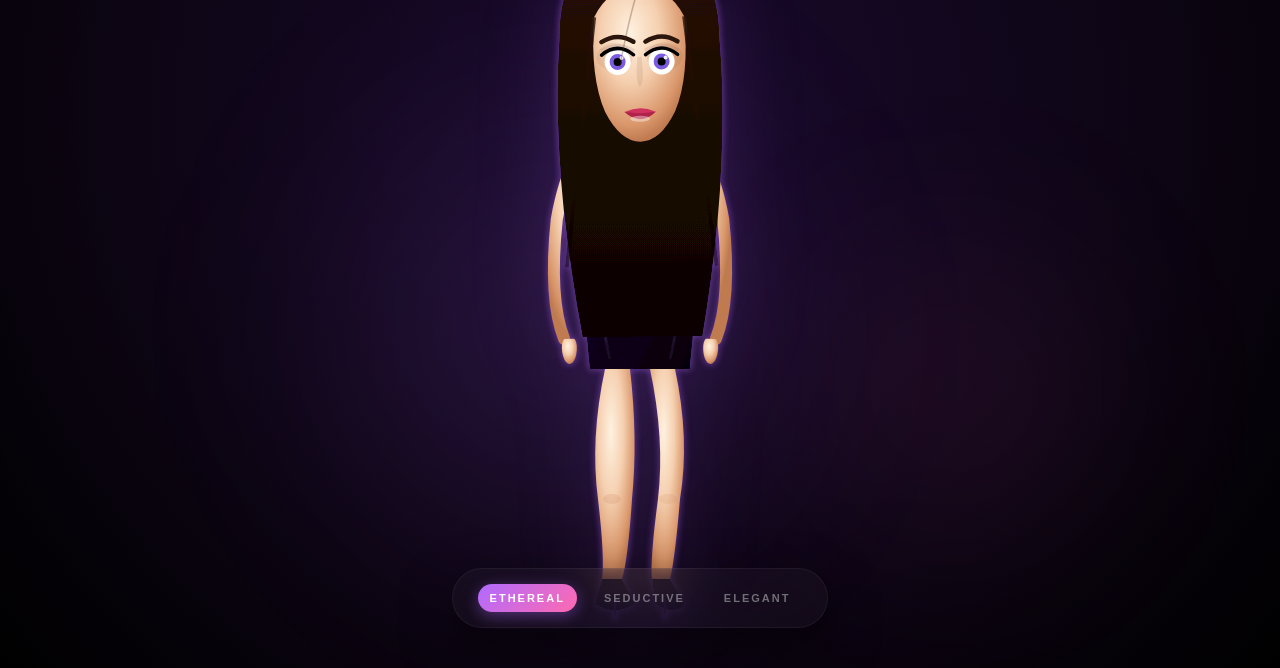
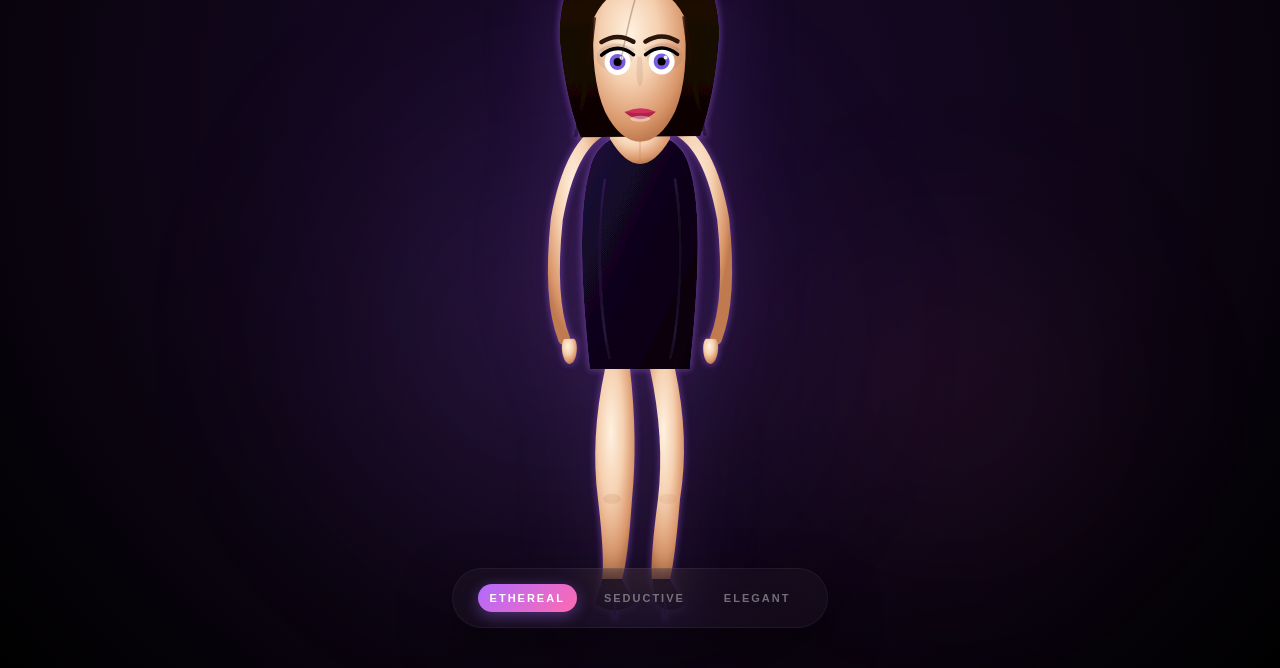
Before and after one commit to RoOrTi/ana-cobro-vida, a website: page ana-evolution.html in a window 1280 px wide. Shown: the part 132-800 px from the top of the page. Drawn offline with Linux system fonts and the light colour scheme.

Commit message:
sync: save changes

```diff
--- a/ana-character.js
+++ b/ana-character.js
@@ -87,7 +87,7 @@ const ANA_SVG_TEMPLATE = `
         <g id="headGroup">
           <rect x="138" y="175" width="24" height="45" rx="12" fill="url(#grad-skin)" />
           <path d="M 138 210 Q 150 225 162 210" fill="none" stroke="#bf7a50" stroke-width="2" opacity="0.2" />
-          <path d="M 70 120 Q 70 30 150 25 Q 230 30 230 120 Q 240 250 210 420 L 90 420 Q 60 250 70 120 Z" fill="url(#grad-hair)" />
+          <path d="M 70 120 Q 70 30 150 25 Q 230 30 230 120 Q 225 180 210 220 L 90 220 Q 75 180 70 120 Z" fill="url(#grad-hair)" />
           <path d="M 105 100 Q 100 160 115 195 Q 130 225 150 225 Q 170 225 185 195 Q 200 160 195 100 Q 180 70 150 70 Q 120 70 105 100 Z" fill="url(#grad-skin)" />
           <g id="faceShading">
               <ellipse cx="125" cy="140" rx="18" ry="14" fill="#603010" opacity="0.08" />
--- a/ana-evolution.html
+++ b/ana-evolution.html
@@ -292,7 +292,7 @@
                     <rect x="138" y="175" width="24" height="45" rx="12" fill="url(#grad-skin)" />
                     <path d="M 138 210 Q 150 225 162 210" fill="none" stroke="#bf7a50" stroke-width="2" opacity="0.2" />
 
-                    <path d="M 70 120 Q 70 30 150 25 Q 230 30 230 120 Q 240 250 210 420 L 90 420 Q 60 250 70 120 Z"
+                    <path d="M 70 120 Q 70 30 150 25 Q 230 30 230 120 Q 225 180 210 220 L 90 220 Q 75 180 70 120 Z"
                         fill="url(#grad-hair)" />
 
                     <path
@@ -345,9 +345,9 @@
                     </g>
 
                     <!-- Extra Hair Strands -->
-                    <path d="M 105 100 Q 95 180 75 350" fill="none" stroke="url(#grad-hair)" stroke-width="4"
+                    <path d="M 105 100 Q 95 180 85 220" fill="none" stroke="url(#grad-hair)" stroke-width="4"
                         opacity="0.8" />
-                    <path d="M 195 100 Q 205 180 225 350" fill="none" stroke="url(#grad-hair)" stroke-width="4"
+                    <path d="M 195 100 Q 205 180 215 220" fill="none" stroke="url(#grad-hair)" stroke-width="4"
                         opacity="0.8" />
                     <path d="M 150 70 Q 140 100 130 150" fill="none" stroke="#4a2a18" stroke-width="1.5"
                         opacity="0.3" />
```
